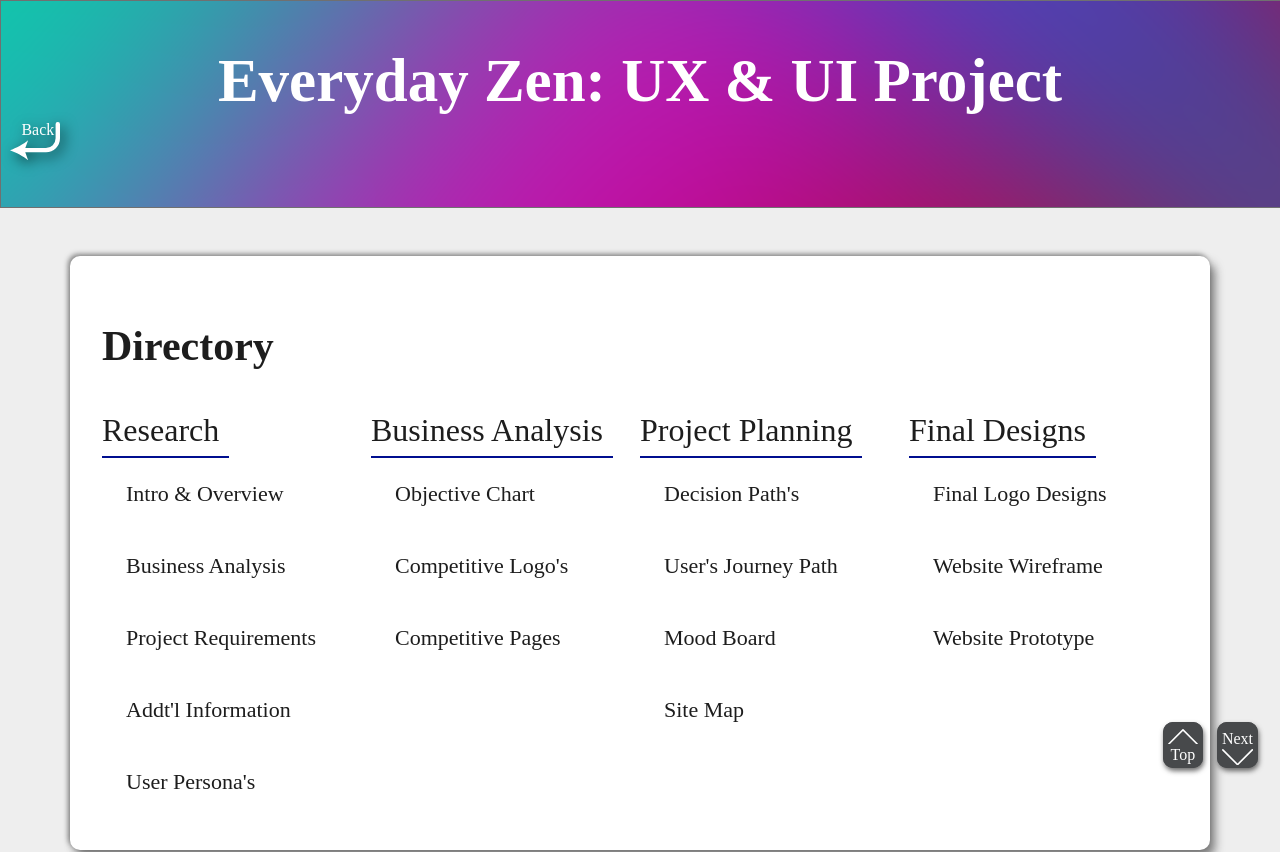
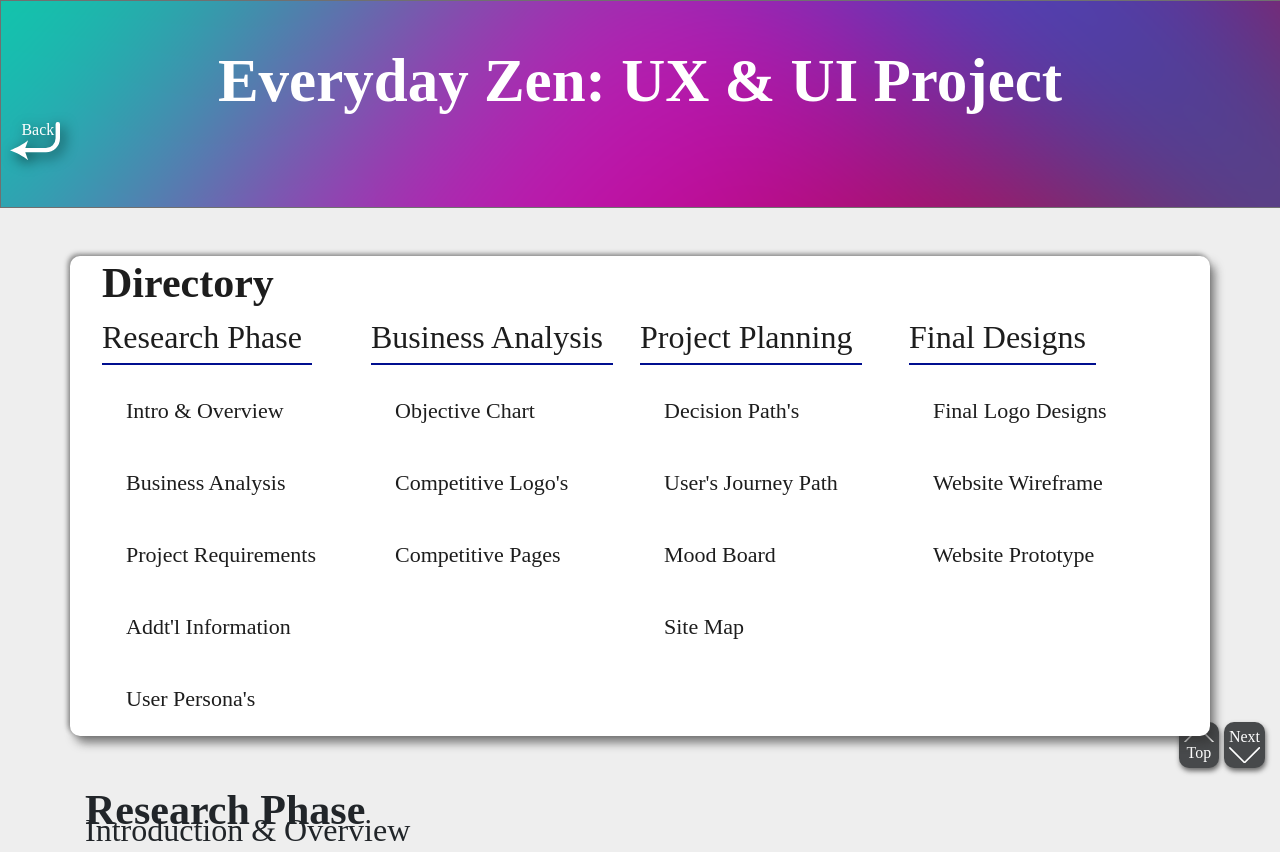
Before and after one commit to StevenSigil/Portfolio, a React (Create React App) app: page /everyday-zen in a window 1280 px wide. Shown: the top 852 px of the page. Built offline with nearby package versions, Linux system fonts and the light colour scheme; a web font is replaced by a local one.

Commit message:
added animated divs to sections and adjusted scroll positions

```diff
--- a/src/components/edZen/Directory.jsx
+++ b/src/components/edZen/Directory.jsx
@@ -11,7 +11,7 @@ export default function Directory() {
 
           <Row noGutters className="bodyLinks">
             <Col xl={3} md={6} sm={12}>
-              <h3>Research</h3>
+              <h3>Research Phase</h3>
 
               <HashLink smooth to="#intro">
                 <div className="hoverExpand">
--- a/src/components/edZen/EdZen.jsx
+++ b/src/components/edZen/EdZen.jsx
@@ -79,7 +79,7 @@ export default function EdZen() {
   }
 
   return (
-    <>
+    <div id="edZen">
       <NavBtns handleNextScrollPosition={handleNextScrollPosition} />
       <ExpandedImage data={lgImgData} handleImageClick={handleImageClick} />
 
@@ -94,7 +94,7 @@ export default function EdZen() {
 
       <Container className="outerDiv">
         <Row noGutters>
-          <h2>Research</h2>
+          <h2>Research Phase</h2>
         </Row>
 
         <Intro />
@@ -102,7 +102,8 @@ export default function EdZen() {
         <ProjReq />
         <AddInfo />
 
-        <div className="sectionContainer" id="persona">
+        <span className="scrollSpacing" id="persona"></span>
+        <div className="sectionContainer" id="">
           <Row noGutters>
             <h3>User Persona's:</h3>
           </Row>
@@ -207,7 +208,8 @@ export default function EdZen() {
           handleImageClick={handleImageClick}
         />
 
-        <div className="sectionContainer" id="wireFrame">
+        <div className="sectionContainer">
+          <span id="wireFrame"></span>
           <Row noGutters className="headingWithLink">
             <h3>Wire frames:</h3>
             {/* <a href="#">view on XD</a> */}
@@ -229,7 +231,8 @@ export default function EdZen() {
           </Row>
         </div>
 
-        <div className="sectionContainer" id="prototype">
+        <div className="sectionContainer" id="">
+          <span id="prototype"></span>
           <Row noGutters className="headingWithLink">
             <h3>Prototype:</h3>
             {/* <a href="#">view on XD</a> */}
@@ -251,6 +254,6 @@ export default function EdZen() {
           </Row>
         </div>
       </Container>
-    </>
+    </div>
   );
 }
--- a/src/public/static/css/EdZenStyles.css
+++ b/src/public/static/css/EdZenStyles.css
@@ -1,25 +1,7 @@
-html {
-  -ms-scroll-snap-type: y proximity;
-      scroll-snap-type: y proximity;
-  max-width: 100vw;
-  overflow-x: hidden;
-}
-
-body {
-  font-family: mr-eaves-modern, sans-serif;
-  font-weight: 400;
-  font-style: normal;
-  font-display: swap;
-  max-width: 100vw;
-  overflow-x: hidden;
-  background-color: #fefefe;
-  -ms-scroll-snap-type: y proximity;
-      scroll-snap-type: y proximity;
-}
-
 h2 {
   font: normal normal bold 42px/52px Mr Eaves Mod OT;
-  margin: 2rem 0;
+  margin: 0;
+  margin-bottom: -2rem;
 }
 
 h3 {
@@ -29,7 +11,6 @@ h3 {
 
 li {
   font: normal normal normal 22px/28px Mr Eaves Mod OT;
-  color: #707070;
   margin: 0 calc(1rem + 12px) 0.75em;
 }
 
@@ -56,8 +37,8 @@ p {
 }
 
 .navBtns div {
-  margin: 0 7px;
-  padding: 7px 5px 3px;
+  margin: 0 0 0 5px;
+  padding: 5px 5px 5px;
   display: -webkit-box;
   display: -ms-flexbox;
   display: flex;
@@ -92,27 +73,26 @@ p {
 
 .navBtns div:before {
   content: "";
-  background: linear-gradient(45deg, #ff3535, #ff3535, #ff35ff, #ff35ff, #3535ff, #3535ff, #35ffff, #35ffff, #35ff35, #35ff35, #35ffff, #35ffff, #3535ff, #3535ff, #ff35ff, #ff35ff, #ff3535, #ff3535);
+  background: linear-gradient(60deg, #5f86f2, #a65ff2, #f25fd0, #f25f61, #f2cb5f, #abf25f, #5ff281, #5ff2f0);
   position: absolute;
   top: 0;
   left: 0;
-  background-size: 400%;
+  background-size: 300% 300%;
+  background-position: 0 50%;
   z-index: -1;
-  -webkit-filter: blur(5px);
-          filter: blur(5px);
   width: 100%;
   height: 100%;
-  -webkit-animation: glowing 5000ms linear infinite;
-          animation: glowing 5000ms linear infinite;
   opacity: 0;
+  border-radius: 10px;
+  -webkit-animation: glowing 3000ms linear infinite;
+          animation: glowing 3000ms linear infinite;
   -webkit-transition: opacity 300ms ease-in-out;
   transition: opacity 300ms ease-in-out;
-  border-radius: 10px;
 }
 
 .navBtns div:hover {
-  -webkit-transform: scale(1);
-          transform: scale(1);
+  -webkit-transform: scale(1.1);
+          transform: scale(1.1);
   -webkit-box-shadow: 1px 3px 7px rgba(95, 95, 95, 0.75);
           box-shadow: 1px 3px 7px rgba(95, 95, 95, 0.75);
 }
@@ -125,12 +105,12 @@ p {
   z-index: -1;
   content: "";
   position: absolute;
-  width: 100%;
-  height: 100%;
+  width: calc(100% - 4px);
+  height: calc(100% - 4px);
   background: #47494b;
-  left: 0;
-  top: 0;
-  border-radius: 10px;
+  left: 2px;
+  top: 2px;
+  border-radius: 8px;
 }
 
 .navBtns div p {
@@ -213,9 +193,8 @@ header .mainHeadBack:hover svg {
   -webkit-box-align: center;
       -ms-flex-align: center;
           align-items: center;
-  -webkit-box-pack: space-evenly;
-      -ms-flex-pack: space-evenly;
-          justify-content: space-evenly;
+  -ms-flex-pack: distribute;
+      justify-content: space-around;
   min-height: 70vh;
   padding: 2rem 2rem;
   margin: 3rem auto;
@@ -224,11 +203,16 @@ header .mainHeadBack:hover svg {
   background-color: #fff;
   -webkit-box-shadow: 5px 7px 10px rgba(49, 49, 49, 0.603), -2px -2px 5px rgba(58, 58, 58, 0.568);
           box-shadow: 5px 7px 10px rgba(49, 49, 49, 0.603), -2px -2px 5px rgba(58, 58, 58, 0.568);
+  position: relative;
+  padding-top: 0;
+  padding-bottom: 0;
+  min-height: 60vh;
 }
 
 #directory .outerDiv h2 {
   -ms-flex-item-align: start;
       align-self: flex-start;
+  margin: 0;
 }
 
 #directory .outerDiv .bodyLinks {
@@ -237,10 +221,11 @@ header .mainHeadBack:hover svg {
 
 #directory .outerDiv .bodyLinks h3 {
   margin-right: 0;
+  margin-bottom: 10px;
+  padding-right: 10px;
   width: -webkit-fit-content;
   width: -moz-fit-content;
   width: fit-content;
-  padding-right: 10px;
   border-bottom: 2px solid #000e8f;
 }
 
@@ -282,22 +267,21 @@ header .mainHeadBack:hover svg {
 
 #directory .outerDiv .bodyLinks a .hoverExpand p:before {
   content: "";
-  background: linear-gradient(45deg, #ff3535, #ff3535, #ff35ff, #ff35ff, #3535ff, #3535ff, #35ffff, #35ffff, #35ff35, #35ff35, #35ffff, #35ffff, #3535ff, #3535ff, #ff35ff, #ff35ff, #ff3535, #ff3535);
+  background: linear-gradient(60deg, #5f86f2, #a65ff2, #f25fd0, #f25f61, #f2cb5f, #abf25f, #5ff281, #5ff2f0);
   position: absolute;
   top: 0;
   left: 0;
-  background-size: 400%;
+  background-size: 300% 300%;
+  background-position: 0 50%;
   z-index: -1;
-  -webkit-filter: blur(5px);
-          filter: blur(5px);
   width: 100%;
   height: 100%;
-  -webkit-animation: glowing 5000ms linear infinite;
-          animation: glowing 5000ms linear infinite;
   opacity: 0;
+  border-radius: 10px;
+  -webkit-animation: glowing 3000ms linear infinite;
+          animation: glowing 3000ms linear infinite;
   -webkit-transition: opacity 300ms ease-in-out;
   transition: opacity 300ms ease-in-out;
-  border-radius: 10px;
 }
 
 #directory .outerDiv .bodyLinks a .hoverExpand p:hover {
@@ -315,20 +299,29 @@ header .mainHeadBack:hover svg {
   z-index: -1;
   content: "";
   position: absolute;
-  width: 100%;
-  height: 100%;
+  width: calc(100% - 4px);
+  height: calc(100% - 4px);
   background: #ffffff;
-  left: 0;
-  top: 0;
-  border-radius: 10px;
+  left: 2px;
+  top: 2px;
+  border-radius: 8px;
+}
+
+.scrollSpacing {
+  padding: 3rem;
+  visibility: hidden;
+}
+
+.sectionMargin {
+  margin: 3rem auto;
 }
 
 .imageWithHeader {
   min-height: 70vh;
+  min-height: 100%;
   padding: 2rem 1rem;
-  margin: 3rem auto;
   color: #1d1d1d;
-  background-color: inherit;
+  background-color: #fff;
 }
 
 .imgContainer {
@@ -338,8 +331,6 @@ header .mainHeadBack:hover svg {
 .imgContainer img {
   max-width: 100%;
   padding: 0;
-  -webkit-box-shadow: 5px 7px 10px rgba(49, 49, 49, 0.603), -2px -2px 5px rgba(58, 58, 58, 0.568);
-          box-shadow: 5px 7px 10px rgba(49, 49, 49, 0.603), -2px -2px 5px rgba(58, 58, 58, 0.568);
   border-radius: 10px;
 }
 
@@ -349,46 +340,6 @@ header .mainHeadBack:hover svg {
 
 .two img {
   max-width: 50%;
-}
-
-.staticLgImg {
-  position: fixed;
-  top: 0px;
-  left: 0px;
-  min-width: 100%;
-  height: 100%;
-  background-color: #000000de;
-  text-align: center;
-  overflow-y: scroll;
-  padding: 25px 10%;
-  z-index: 90;
-}
-
-.staticLgImg img {
-  max-width: 100%;
-  height: auto;
-}
-
-.staticLgImg .transparentOverlay {
-  position: fixed;
-  bottom: 10px;
-  right: 25px;
-  background-color: rgba(54, 54, 54, 0.623);
-  border-radius: 15%;
-  overflow: hidden;
-  margin: 5px 25px;
-  -webkit-box-shadow: 0px 0px 25px 25px rgba(54, 54, 54, 0.623);
-          box-shadow: 0px 0px 25px 25px rgba(54, 54, 54, 0.623);
-}
-
-.staticLgImg .transparentOverlay p {
-  color: #ffffff;
-  font-size: 1.5em;
-  -webkit-text-decoration: underline 1px solid;
-          text-decoration: underline 1px solid;
-  font-weight: 300;
-  margin: 0;
-  margin-bottom: 3px;
 }
 
 .sectionContainer {
@@ -402,9 +353,8 @@ header .mainHeadBack:hover svg {
   -webkit-box-align: center;
       -ms-flex-align: center;
           align-items: center;
-  -webkit-box-pack: space-evenly;
-      -ms-flex-pack: space-evenly;
-          justify-content: space-evenly;
+  -ms-flex-pack: distribute;
+      justify-content: space-around;
   min-height: 70vh;
   padding: 2rem 2rem;
   margin: 3rem auto;
@@ -413,6 +363,7 @@ header .mainHeadBack:hover svg {
   background-color: #fff;
   -webkit-box-shadow: 5px 7px 10px rgba(49, 49, 49, 0.603), -2px -2px 5px rgba(58, 58, 58, 0.568);
           box-shadow: 5px 7px 10px rgba(49, 49, 49, 0.603), -2px -2px 5px rgba(58, 58, 58, 0.568);
+  position: relative;
   padding-left: 0;
   padding-right: 0;
   -webkit-box-align: initial;
@@ -422,6 +373,13 @@ header .mainHeadBack:hover svg {
 
 .sectionContainer h3 {
   margin: 0 1rem 1.5rem;
+}
+
+.sectionContainer span {
+  height: 2rem;
+  width: 100%;
+  position: absolute;
+  top: -2rem;
 }
 
 .scroll-x {
@@ -434,6 +392,7 @@ header .mainHeadBack:hover svg {
   display: -webkit-box;
   display: -ms-flexbox;
   display: flex;
+  margin-bottom: 1.5rem;
 }
 
 .scroll-x::-webkit-scrollbar {
@@ -482,45 +441,55 @@ header .mainHeadBack:hover svg {
   border-radius: 10px;
 }
 
-@-webkit-keyframes animatedGradient {
-  0% {
-    background-position: 0% 50%;
-  }
-  50% {
-    background-position: 100% 50%;
-  }
-  100% {
-    background-position: 0% 50%;
-  }
+.staticLgImg {
+  position: fixed;
+  top: 0px;
+  left: 0px;
+  min-width: 100%;
+  height: 100%;
+  background-color: #000000de;
+  text-align: center;
+  overflow-y: scroll;
+  padding: 25px 10%;
+  z-index: 90;
 }
 
-@keyframes animatedGradient {
-  0% {
-    background-position: 0% 50%;
-  }
-  50% {
-    background-position: 100% 50%;
-  }
-  100% {
-    background-position: 0% 50%;
-  }
+.staticLgImg img {
+  max-width: 100%;
+  height: auto;
+}
+
+.staticLgImg .transparentOverlay {
+  position: fixed;
+  bottom: 10px;
+  right: 25px;
+  background-color: rgba(54, 54, 54, 0.623);
+  border-radius: 15%;
+  overflow: hidden;
+  margin: 5px 25px;
+  -webkit-box-shadow: 0px 0px 25px 25px rgba(54, 54, 54, 0.623);
+          box-shadow: 0px 0px 25px 25px rgba(54, 54, 54, 0.623);
+}
+
+.staticLgImg .transparentOverlay p {
+  color: #ffffff;
+  font-size: 1.5em;
+  -webkit-text-decoration: underline 1px solid;
+          text-decoration: underline 1px solid;
+  font-weight: 300;
+  margin: 0;
+  margin-bottom: 3px;
 }
 
 @-webkit-keyframes glowing {
-  0% {
-    background-position: 0 0;
-  }
-  100% {
-    background-position: 400% 50%;
+  50% {
+    background-position: 100% 50%;
   }
 }
 
 @keyframes glowing {
-  0% {
-    background-position: 0 0;
-  }
-  100% {
-    background-position: 400% 50%;
+  50% {
+    background-position: 100% 50%;
   }
 }
 
--- a/src/public/static/css/EdZenStyles.scss
+++ b/src/public/static/css/EdZenStyles.scss
@@ -1,7 +1,6 @@
-// ============================================================
+// =============================================================
 // ======================== VARIABLES ==========================
 $blackOnWhiteColor: rgb(29, 29, 29);
-
 $underlineBorder: 2px solid rgb(0, 14, 143);
 
 $lgAreaShadow: 5px 7px 10px rgba(49, 49, 49, 0.603),
@@ -9,29 +8,18 @@ $lgAreaShadow: 5px 7px 10px rgba(49, 49, 49, 0.603),
 $smBoxShadow: 0 1px 5px 1px rgb(73, 73, 73);
 
 $colorGradient: linear-gradient(
-  45deg,
-  #ff3535,
-  #ff3535,
-  #ff35ff,
-  #ff35ff,
-  #3535ff,
-  #3535ff,
-  #35ffff,
-  #35ffff,
-  #35ff35,
-  #35ff35,
-  #35ffff,
-  #35ffff,
-  #3535ff,
-  #3535ff,
-  #ff35ff,
-  #ff35ff,
-  #ff3535,
-  #ff3535
+  60deg,
+  hsl(224, 85%, 66%),
+  hsl(269, 85%, 66%),
+  hsl(314, 85%, 66%),
+  hsl(359, 85%, 66%),
+  hsl(44, 85%, 66%),
+  hsl(89, 85%, 66%),
+  hsl(134, 85%, 66%),
+  hsl(179, 85%, 66%)
 );
 
 $fastTransition: 100ms ease-in-out;
-
 $minOuterAreaHeight: 70vh;
 $OuterAreaMargin: 3rem auto;
 
@@ -41,7 +29,7 @@ $OuterAreaMargin: 3rem auto;
   display: flex;
   flex-direction: column;
   align-items: center;
-  justify-content: space-evenly;
+  justify-content: space-around;
   min-height: $minOuterAreaHeight;
   padding: 2rem 2rem;
   margin: $OuterAreaMargin;
@@ -49,24 +37,33 @@ $OuterAreaMargin: 3rem auto;
   border-radius: 10px;
   background-color: #fff;
   box-shadow: $lgAreaShadow;
+  position: relative;
 }
 
 @mixin lgImgWithHeadingSec() {
   min-height: $minOuterAreaHeight;
+  min-height: 100%;
   padding: 2rem 1rem;
-  margin: $OuterAreaMargin;
+  // margin: $OuterAreaMargin;
   color: $blackOnWhiteColor;
-  background-color: inherit;
+  background-color: #fff;
 }
 
-@mixin linkColoredCanExpand($scale: 1, $bg: #ffffff, $hovShadow: none) {
+
+@mixin linkColoredCanExpand(
+  $scale: 1,
+  $bg: #ffffff,
+  $hovShadow: none,
+  $outerBorderRadius: 10px,
+  $pxOfBgShowing: 2px
+) {
   border: none;
   outline: none;
   background: $bg;
   cursor: pointer;
   position: relative;
   z-index: 0;
-  border-radius: 10px;
+  border-radius: $outerBorderRadius;
   transition: $fastTransition;
   text-decoration: none;
 
@@ -80,19 +77,20 @@ $OuterAreaMargin: 3rem auto;
     position: absolute;
     top: 0;
     left: 0;
-    background-size: 400%;
+    background-size: 300% 300%;
+    background-position: 0 50%;
     z-index: -1;
-    filter: blur(5px);
     width: 100%;
     height: 100%;
-    animation: glowing 5000ms linear infinite;
     opacity: 0;
+    border-radius: $outerBorderRadius;
+    // filter: blur(5px);
+    animation: glowing 3000ms linear infinite;
     transition: opacity 300ms ease-in-out;
-    border-radius: 10px;
   }
-  &:active:after {
-    // background: transparent;
-  }
+  // &:active:after {
+  //   background: transparent;
+  // }
   &:hover {
     transform: scale($scale);
     box-shadow: $hovShadow;
@@ -105,12 +103,14 @@ $OuterAreaMargin: 3rem auto;
     z-index: -1;
     content: "";
     position: absolute;
-    width: 100%;
-    height: 100%;
+
+    // 100% - $pxOfBgShowing * 2 => for each side
+    width: calc(100% - 4px);
+    height: calc(100% - 4px);
     background: $bg;
-    left: 0;
-    top: 0;
-    border-radius: 10px;
+    left: $pxOfBgShowing;
+    top: $pxOfBgShowing;
+    border-radius: $outerBorderRadius - $pxOfBgShowing;
   }
 }
 
@@ -145,24 +145,26 @@ $OuterAreaMargin: 3rem auto;
 
 // ============================================================
 // ============================================================
-html {
-  scroll-snap-type: y proximity;
-  max-width: 100vw;
-  overflow-x: hidden;
-}
-body {
-  font-family: mr-eaves-modern, sans-serif;
-  font-weight: 400;
-  font-style: normal;
-  font-display: swap;
-  max-width: 100vw;
-  overflow-x: hidden;
-  background-color: #fefefe;
-  scroll-snap-type: y proximity;
-}
+// html {
+//   scroll-snap-type: y proximity;
+//   max-width: 100vw;
+//   overflow-x: hidden;
+// }
+// body {
+//   font-family: mr-eaves-modern, sans-serif;
+//   font-weight: 400;
+//   font-style: normal;
+//   font-display: swap;
+//   max-width: 100vw;
+//   overflow-x: hidden;
+//   background-color: #fefefe;
+//   scroll-snap-type: y proximity;
+// }
 h2 {
   font: normal normal bold 42px/52px Mr Eaves Mod OT;
-  margin: 2rem 0;
+  // margin: 2rem 0 1rem;
+  margin: 0;
+  margin-bottom: -2rem;
 }
 h3 {
   font: normal normal normal 2em/52px Mr Eaves Mod OT;
@@ -170,7 +172,7 @@ h3 {
 }
 li {
   font: normal normal normal 22px/28px Mr Eaves Mod OT;
-  color: #707070;
+  // color: #707070;
   margin: 0 calc(1rem + 12px) 0.75em;
 }
 p {
@@ -193,8 +195,8 @@ p {
   border-radius: 4px;
 
   div {
-    margin: 0 7px;
-    padding: 7px 5px 3px;
+    margin: 0 0 0 5px;
+    padding: 5px 5px 5px;
     display: flex;
     flex-direction: column;
     justify-content: space-between;
@@ -203,6 +205,7 @@ p {
     box-shadow: 1px 3px 5px rgba(59, 59, 59, 0.75);
     border-radius: 4px;
     @include linkColoredCanExpand(
+      $scale: 1.1,
       $bg: #47494b,
       $hovShadow: 1px 3px 7px rgba(95, 95, 95, 0.75)
     );
@@ -266,17 +269,22 @@ header {
 #directory {
   .outerDiv {
     @include lgWhiteBgSec();
+    padding-top: 0;
+    padding-bottom: 0;
+    min-height: 60vh;
 
     h2 {
       align-self: flex-start;
+      margin: 0;
     }
     .bodyLinks {
       min-width: 100%;
 
       h3 {
         margin-right: 0;
+        margin-bottom: 10px;
+        padding-right: 10px;
         width: fit-content;
-        padding-right: 10px;
         border-bottom: $underlineBorder;
       }
       a {
@@ -293,7 +301,6 @@ header {
             width: max-content;
             border-radius: 7px;
             font: normal normal normal 22px/40px Mr Eaves Mod OT;
-
             padding: 0 0.5rem;
             @include linkColoredCanExpand(
               $scale: 1.1,
@@ -307,7 +314,15 @@ header {
 }
 
 // ============================================================
-// ========================= IMAGE CONTAINER ==================
+// ===================== IMAGE CONTAINER ======================
+.scrollSpacing {
+  padding: 3rem;
+  visibility: hidden;
+}
+
+.sectionMargin {
+  margin: $OuterAreaMargin;
+}
 .imageWithHeader {
   @include lgImgWithHeadingSec();
 }
@@ -317,7 +332,7 @@ header {
   img {
     max-width: 100%;
     padding: 0;
-    box-shadow: $lgAreaShadow;
+    // box-shadow: $lgAreaShadow;
     border-radius: 10px;
   }
 }
@@ -327,6 +342,59 @@ header {
 .two {
   img {
     max-width: 50%;
+  }
+}
+
+// ============================================================
+// ======================= SCROLL GROUPS ======================
+// .headingWithLink {
+//   align-items: flex-end;
+// }
+
+.sectionContainer {
+  @include lgWhiteBgSec();
+  padding-left: 0;
+  padding-right: 0;
+  align-items: initial;
+
+  h3 {
+    margin: 0 1rem 1.5rem;
+  }
+  span {
+    height: 2rem;
+    width: 100%;
+    position: absolute;
+    top: -2rem;
+  }
+}
+
+.scroll-x {
+  max-width: 100%;
+  max-height: 75vh;
+  min-height: 100%;
+  overflow-x: scroll;
+  overflow-y: hidden;
+  white-space: nowrap;
+  display: flex;
+  margin-bottom: 1.5rem;
+  @include scrollBars(1rem, #545454, #a8a8a8);
+
+  .scrollItemWithHeading {
+    min-width: fit-content;
+    margin: 0;
+    padding: 0 5vw;
+
+    h4 {
+      max-height: 10%;
+      width: 100%;
+      margin-bottom: 1rem;
+    }
+    img {
+      width: auto;
+      height: 90%;
+      box-shadow: 1px 5px 15px 1px #000000de;
+      border-radius: 10px;
+    }
   }
 }
 
@@ -370,70 +438,10 @@ header {
 }
 
 // ============================================================
-// ======================= SCROLL GROUPS ======================
-// .headingWithLink {
-//   align-items: flex-end;
-// }
-
-.sectionContainer {
-  @include lgWhiteBgSec();
-  padding-left: 0;
-  padding-right: 0;
-  align-items: initial;
-
-  h3 {
-    margin: 0 1rem 1.5rem;
-  }
-}
-
-.scroll-x {
-  max-width: 100%;
-  max-height: 75vh;
-  min-height: 100%;
-  overflow-x: scroll;
-  overflow-y: hidden;
-  white-space: nowrap;
-  display: flex;
-  @include scrollBars(1rem, #545454, #a8a8a8);
-
-  .scrollItemWithHeading {
-    min-width: fit-content;
-    margin: 0;
-    padding: 0 5vw;
-
-    h4 {
-      max-height: 10%;
-      width: 100%;
-      margin-bottom: 1rem;
-    }
-    img {
-      width: auto;
-      height: 90%;
-      box-shadow: 1px 5px 15px 1px #000000de;
-      border-radius: 10px;
-    }
-  }
-}
-
-// ============================================================
 // ========================= ANIMATIONS =======================
-@keyframes animatedGradient {
-  0% {
-    background-position: 0% 50%;
-  }
+@keyframes glowing {
   50% {
     background-position: 100% 50%;
-  }
-  100% {
-    background-position: 0% 50%;
-  }
-}
-@keyframes glowing {
-  0% {
-    background-position: 0 0;
-  }
-  100% {
-    background-position: 400% 50%;
   }
 }
 
```
Also changed, not shown: src/components/edZen/SingleImageWithHeader.jsx (+6 -1 lines).
